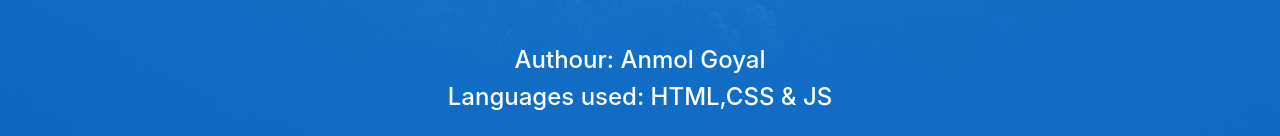
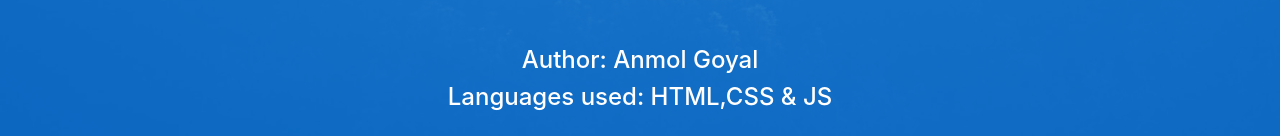
Before and after one commit to AG-droid/AG-droid.github.io, a plain HTML site: page index.html in a window 1280 px wide. Shown: the part 6325-6461 px from the top of the page. Drawn offline with nearby package versions, Linux system fonts and the light colour scheme.

Commit message:
Spelling correction

```diff
--- a/index.html
+++ b/index.html
@@ -767,7 +767,7 @@ z-index: 999999;
                 </div>
                 <br>
                 <br>
-                <h4 style="color: white; text-align: center;">Authour: Anmol Goyal</h4>
+                <h4 style="color: white; text-align: center;">Author: Anmol Goyal</h4>
                 <h4 style="color: white; text-align: center;">Languages used: HTML,CSS & JS</h4>
                 <br>
 
```
